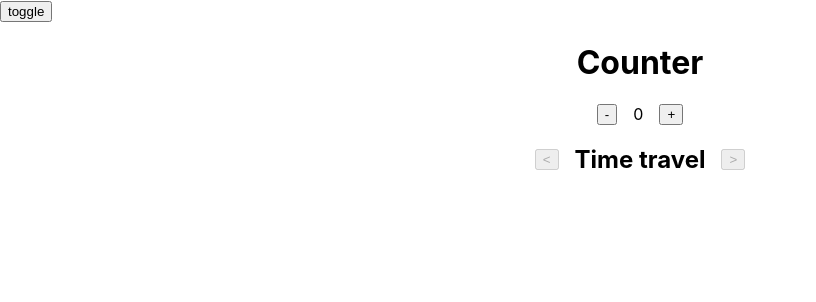
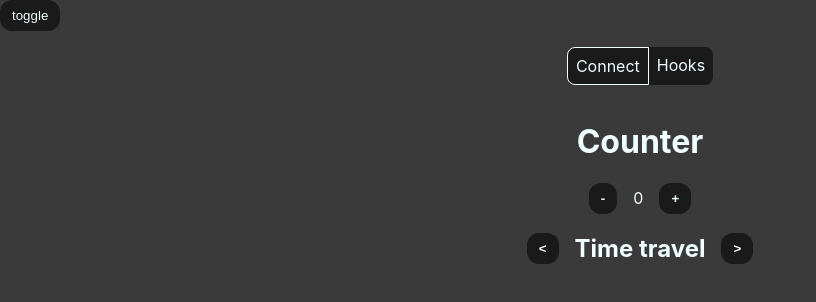
Before and after one commit to Revortni/redux-from-scratch, a React (Create React App) app: page / in a window 1280 px wide. Shown: the top 302 px of the page, without its empty margins (0-816 px from the left). Built offline with nearby package versions, Linux system fonts and the light colour scheme.

Commit message:
Implement useSelector and useDispatch hooks

```diff
--- a/src/App.js
+++ b/src/App.js
@@ -1,15 +1,40 @@
 import { useState } from 'react'
-import Counter from 'components/Counter';
 import { Provider } from 'scratch-redux';
 import { store } from 'store';
+import { Tab } from 'components/Tab';
+import CounterContainer from 'components/CounterContainer';
+import CounterWithHooks from 'components/CounterWithHooks';
 
 function App() {
   const [show, setShow] = useState(true)
+  const [selected, setSelected] = useState(0)
+  const components = [<CounterContainer />, <CounterWithHooks />]
+  const options = ['Connect', 'Hooks']
+  const tabOptions = options.map((label, index) =>
+    <Tab
+      key={label}
+      label={label}
+      selected={selected === index}
+      onClick={() => changeSelectedComponent(index)}
+    />)
+
+  function changeSelectedComponent(index) {
+    if (index === selected) {
+      return
+    }
+
+    setSelected(index)
+  }
 
   return (
     <Provider store={store}>
       <button onClick={() => setShow(!show)}>toggle</button>
-      {show && <Counter />}
+      <div className="tab__container">
+        <div className="tab__button-container">
+          {tabOptions}
+        </div>
+        <div>{show && components[selected]}</div>
+      </div>
     </Provider>
   );
 }
--- a/src/components/Counter.js
+++ b/src/components/Counter.js
@@ -1,11 +1,7 @@
 import React from 'react'
-import { connect } from 'scratch-redux'
-import { subFromCounter, addToCounter } from 'actions/counter'
-import { undo, redo } from 'actions/timeTravel'
-import { bindActionCreators } from 'scratch-redux/actionCreator'
 
 const Counter = (props) => {
-  const { increase, decrease, count, undo, redo, canUndo, canRedo } = props
+  const { state: { count, canUndo, canRedo }, actions: { increase, decrease, undo, redo, } } = props
 
   return (
     <div className="container">
@@ -24,19 +20,4 @@ const Counter = (props) => {
   )
 }
 
-const mapStateToProps = (state) => {
-  return {
-    count: state.counter.count,
-    canUndo: state.counter._timeTravel?.past.length > 0,
-    canRedo: state.counter._timeTravel?.future.length > 0
-  }
-}
-
-const mapDispatchToProps = bindActionCreators({
-  increase: addToCounter,
-  decrease: subFromCounter,
-  undo: undo,
-  redo: redo
-})
-
-export default connect(mapStateToProps, mapDispatchToProps)(Counter)
+export default Counter
--- /dev/null
+++ b/src/components/CounterContainer.js
@@ -0,0 +1,28 @@
+import { connect } from 'scratch-redux'
+import { subFromCounter, addToCounter } from 'actions/counter'
+import { undo, redo } from 'actions/timeTravel'
+import { bindActionCreators } from 'scratch-redux/actionCreator'
+import Counter from './Counter'
+
+const CounterContainer = (props) => {
+  const { increase, decrease, count, undo, redo, canUndo, canRedo } = props
+
+  return <Counter state={{ count, canUndo, canRedo }} actions={{ increase, decrease, undo, redo }} />
+}
+
+const mapStateToProps = (state) => {
+  return {
+    count: state.counter.count,
+    canUndo: state.counter._timeTravel?.past.length > 0,
+    canRedo: state.counter._timeTravel?.future.length > 0
+  }
+}
+
+const mapDispatchToProps = bindActionCreators({
+  increase: addToCounter,
+  decrease: subFromCounter,
+  undo: undo,
+  redo: redo
+})
+
+export default connect(mapStateToProps, mapDispatchToProps)(CounterContainer)
--- /dev/null
+++ b/src/components/CounterWithHooks.js
@@ -0,0 +1,32 @@
+import React from 'react'
+
+import { undo as undoAction, redo as redoAction } from 'actions/timeTravel'
+import { subFromCounter, addToCounter } from 'actions/counter'
+import { useDispatch, useSelector } from 'scratch-redux'
+import Counter from './Counter'
+
+const counterSelector = (state) => {
+  return {
+    count: state.counter.count,
+    canUndo: state.counter._timeTravel?.past.length > 0,
+    canRedo: state.counter._timeTravel?.future.length > 0
+  }
+}
+
+const bindDispatch = (dispatch, func) => () => dispatch(func())
+
+const CounterWithHooks = () => {
+  const { count, canUndo, canRedo } = useSelector(counterSelector)
+  const dispatch = useDispatch()
+  const increase = bindDispatch(dispatch, addToCounter)
+  const decrease = bindDispatch(dispatch, subFromCounter)
+  const undo = bindDispatch(dispatch, undoAction)
+  const redo = bindDispatch(dispatch, redoAction)
+
+
+  return (
+    <Counter state={{ count, canUndo, canRedo }} actions={{ increase, decrease, undo, redo }} />
+  )
+}
+
+export default CounterWithHooks
--- /dev/null
+++ b/src/components/Tab.js
@@ -0,0 +1,10 @@
+import { classnames } from "utils/string"
+
+export const Tab = ({ label, selected, onClick }) => {
+  const className = classnames("tab__button", {
+    "tab__button--selected": selected
+  })
+
+  return <div className={className} onClick={onClick}>{label}</div>
+
+}
--- a/src/index.css
+++ b/src/index.css
@@ -5,11 +5,57 @@ body {
     sans-serif;
   -webkit-font-smoothing: antialiased;
   -moz-osx-font-smoothing: grayscale;
+  background-color: #3a3a3a;
+  color: azure;
 }
 
 code {
   font-family: source-code-pro, Menlo, Monaco, Consolas, "Courier New",
     monospace;
+}
+
+button {
+  background-color: #1a1a1a;
+  color: azure;
+  padding: 8px 12px;
+  border-radius: 12px;
+  border: none;
+}
+
+.round {
+  border-radius: 50%;
+}
+
+.tab__button {
+  background-color: #1a1a1a;
+  color: azure;
+  padding: 8px;
+  cursor: pointer;
+}
+
+.tab__button:first-child {
+  border-radius: 8px 0 0 8px;
+}
+
+.tab__button:last-child {
+  border-radius: 0 8px 8px 0;
+}
+
+.tab__button--selected {
+  border: 1px solid azure;
+  transition: 0.6s border ease-in;
+}
+
+.tab__container {
+  display: flex;
+  flex-direction: column;
+  align-items: center;
+}
+
+.tab__button-container {
+  margin: 16px 0;
+  display: inline-flex;
+  border-radius: 8px;
 }
 
 .container {
@@ -25,6 +71,7 @@ code {
 
 .counter-button {
   margin: 0 16px;
+  font-weight: 600;
 }
 
 .title {
--- /dev/null
+++ b/src/scratch-redux/hooks.js
@@ -0,0 +1,34 @@
+import { useState, useContext, useEffect, useRef } from 'react'
+import { ReduxContext } from "./Provider"
+
+export const useSelector = (selectorFunc) => {
+  const store = useContext(ReduxContext)
+  const ref = useRef(null)
+  const [state, setState] = useState(store.getState())
+  useEffect(() => {
+    const id = store.subscribe((state) => {
+      setState(state)
+    })
+    ref.current = id
+
+    return () => {
+      const id = ref.current
+      if (id) {
+        store.unsubscribe(id)
+      } else {
+        console.error('Failed to unsubscribe')
+      }
+    }
+  }, [])
+
+  const selectedState = selectorFunc(state)
+  console.log("useSelector", { selectedState })
+
+  return selectedState
+}
+
+export const useDispatch = () => {
+  const store = useContext(ReduxContext)
+
+  return store.dispatch
+}
--- a/src/scratch-redux/index.js
+++ b/src/scratch-redux/index.js
@@ -2,3 +2,4 @@ export { connect } from "./connect"
 export { Provider } from "./Provider"
 export { createStore } from "./store"
 export { combineReducer } from "./reducers"
+export { useDispatch, useSelector } from './hooks'
--- /dev/null
+++ b/src/utils/string.js
@@ -0,0 +1,6 @@
+export function classnames(baseClass, classMap) {
+  const classesToApply = Object.keys(classMap).filter((classKey) => !!classMap[classKey])
+  const combinedClass = [baseClass, ...classesToApply].join(' ')
+
+  return combinedClass
+}
```
